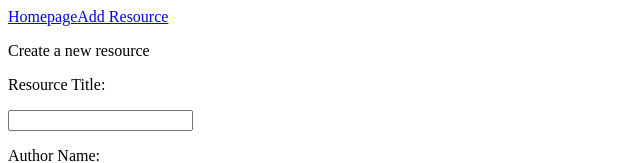
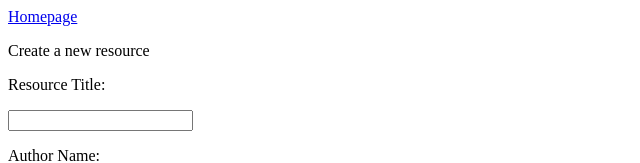
Before and after one commit to katrinalea/new-resource, a React (Create React App) app: page /add-resource in a window 1280 px wide. Shown: the top 163 px of the page, without its empty margins (0-640 px from the left). Built offline with nearby package versions, Linux system fonts and the light colour scheme; no server answers; the HTML template or start-up script is replaced by a standard one.

Commit message:
only show link 2 new resource if user signed in

```diff
--- a/src/App.tsx
+++ b/src/App.tsx
@@ -37,7 +37,7 @@ function App(): JSX.Element {
     <div>
       <div className="navbar">
         <NavLink to="/">Homepage</NavLink>
-        <NavLink to="/add-resource">Add Resource</NavLink>
+        {userID && <NavLink to="/add-resource">Add Resource</NavLink>}
         {userID && <NavLink to={`/to-do-list/${userID}`}>To-Do List</NavLink>}
       </div>
       <Routes>
```
